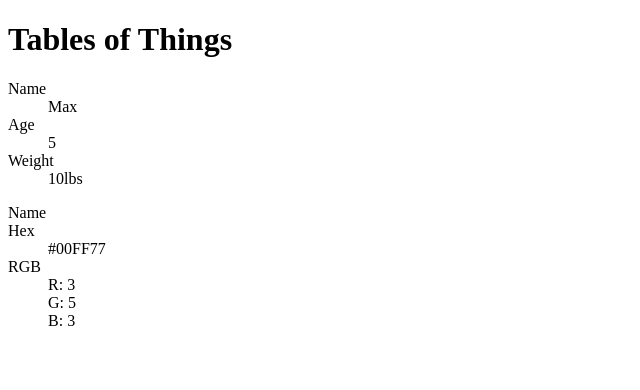
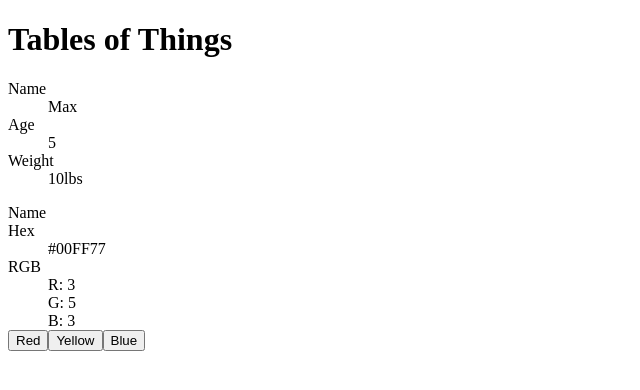
Before and after one commit to liliboxer/intro-react-exercises, a React app: page / in a window 1280 px wide. Shown: the top 390 px of the page, without its empty margins (0-640 px from the left). Built offline with nearby package versions, Linux system fonts and the light colour scheme.

Commit message:
color picker functional componenet

```diff
--- a/src/components/App.js
+++ b/src/components/App.js
@@ -2,6 +2,7 @@ import React from 'react';
 import Dog from './Dog';
 import Header from './Header';
 import Color from './Color';
+import ColorPicker from './ColorPicker';
 
 export default function App() {
   return (
@@ -9,6 +10,7 @@ export default function App() {
       <Header/>
       <Dog name="Max" age={5} weight="10lbs"/>
       <Color color="Blue" hex="#00FF77" rgb={{ r:3, g:5, b:3 }}/>
+      <ColorPicker/>
     </>
   );
 }
--- /dev/null
+++ b/src/components/ColorPicker.js
@@ -0,0 +1,23 @@
+import React from 'react';
+
+export default function ColorPicker() {
+
+  const redHandler = () => {
+    console.log('red');
+  };
+  const yellowHandler = () => {
+    console.log('yellow');
+  };
+  const blueHandler = () => {
+    console.log('blue');
+  };
+
+  return (
+    <>
+      <button onClick={redHandler}>Red</button>
+      <button onClick={yellowHandler}>Yellow</button>
+      <button onClick={blueHandler}>Blue</button>
+    </>
+  );
+
+}
```
